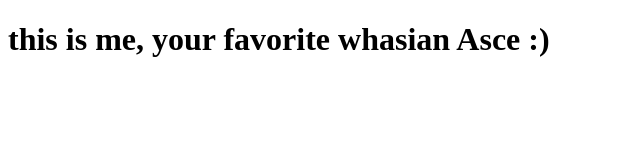
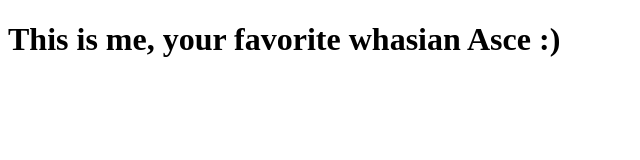
Before and after one commit to iamasce/projects, a plain HTML site: page index.html in a window 1280 px wide. Shown: the whole page, without its empty margins (0-640 px from the left). Drawn offline with Linux system fonts and the light colour scheme.

Commit message:
init commits#6

```diff
--- a/index.html
+++ b/index.html
@@ -7,7 +7,7 @@
 </head>
 <body>
 
-    <h1>this is me, your favorite whasian Asce :)</h1>
+    <h1>This is me, your favorite whasian Asce :)</h1>
 
 </body>
 </html>
```
